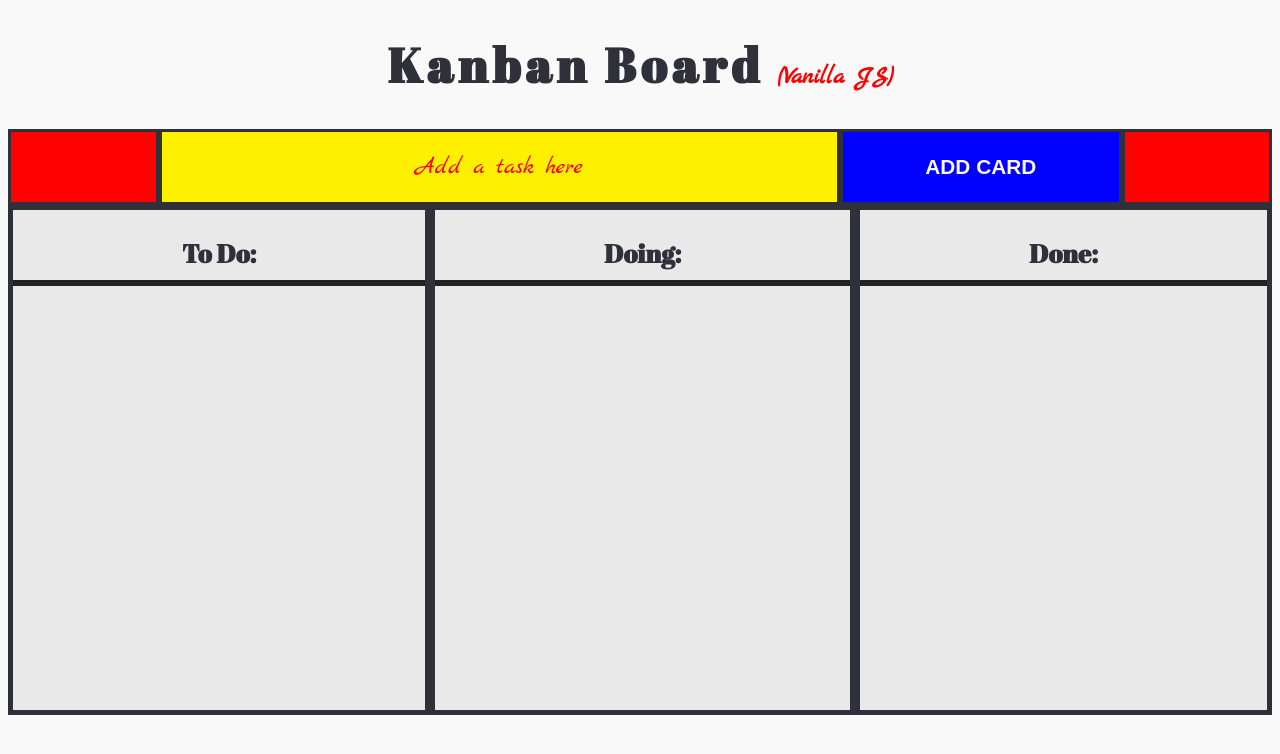
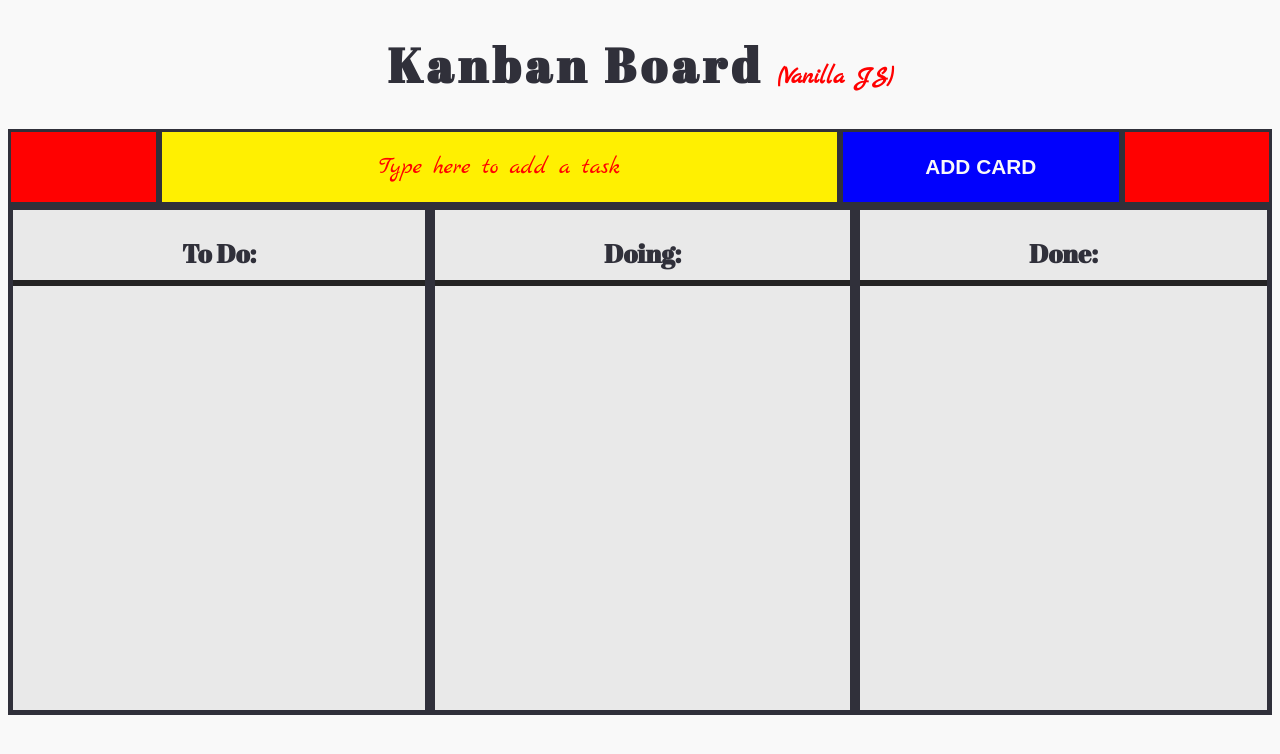
Before and after one commit to DewofyourYouth/kanban-vanilla-js, a website: page index.html in a window 1280 px wide. Drawn offline with Linux system fonts and the light colour scheme.

Commit message:
placeholder

```diff
--- a/index.html
+++ b/index.html
@@ -11,7 +11,11 @@
       <h1>Kanban Board <span>(Vanilla JS)</span></h1>
       <div id="controller">
         <div></div>
-        <input type="text" id="card-input" placeholder="Add a task here" />
+        <input
+          type="text"
+          id="card-input"
+          placeholder="Type here to add a task"
+        />
         <button id="addcard" class="primary">Add Card</button>
         <div></div>
       </div>
```
